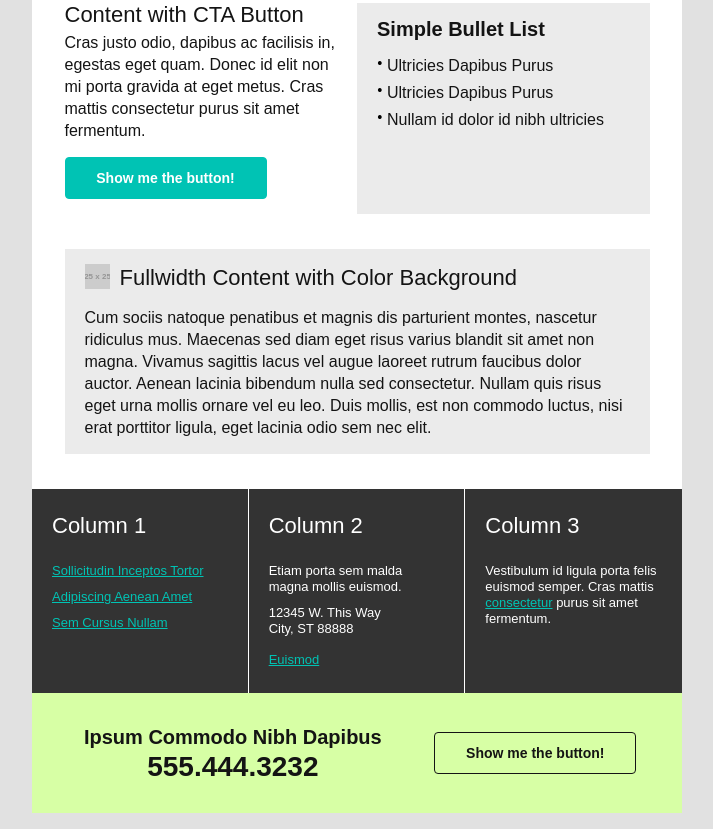
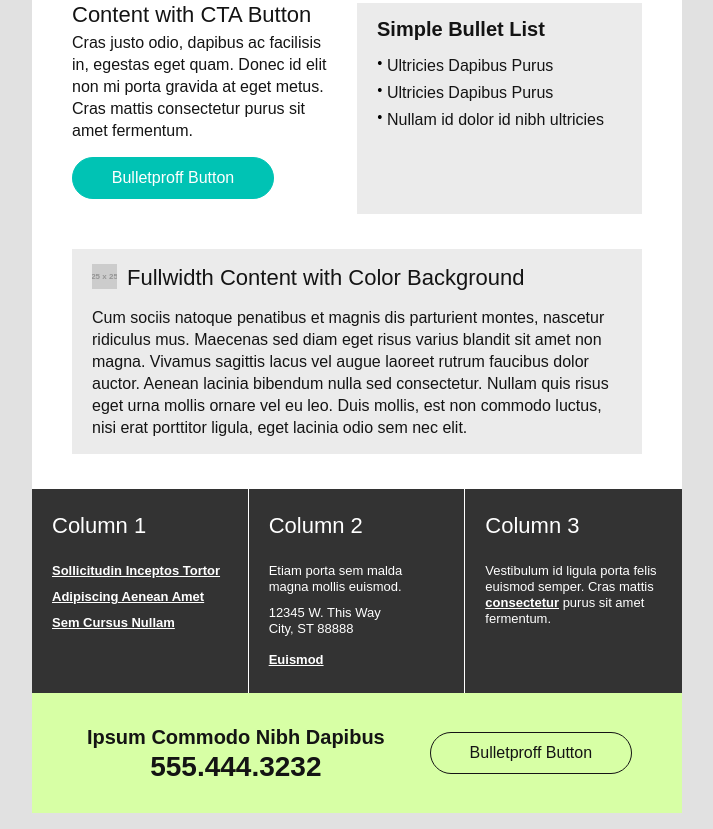
Before and after one commit to biz4riz/boilerplate-em, a plain HTML site: page index.html in a window 1280 px wide. Shown: the part 631-1460 px from the top of the page, without its empty margins (283-996 px from the left). Drawn offline with Linux system fonts and the light colour scheme; placeholder pictures from the web are drawn by us.

Commit message:
Standards Update
Updating columns to headings. Adding link styles for Gmail and Apple.
Adding bulletproof HTML buttons.

```diff
--- a/index.html
+++ b/index.html
@@ -7,17 +7,26 @@
 <meta name="viewport" content="width=device-width, initial-scale=1.0"/>
 
 <style>
+  th {
+    font-weight: normal;
+    text-align: left;
+  }
 
 	/* MOBILE STYLES */
 	@media screen and (max-width: 600px) {
 
-	    td[class=split] {
+			td.width5 {
+				height:auto !important;
+				width:5% !important;
+			}
+
+	    th.split {
 	    	float: left;
 	    	height:auto !important;
 	    	width:100% !important;
 	    }
 
-	    td[class=split-border] {
+	    th.split-border {
 		    border-right: none !important;
 		    border-bottom: 1px solid #ffffff !important;
 	    	float: left;
@@ -25,14 +34,14 @@
 	    	width:100% !important;
 	    }
 
-	    td[class=split-center] {
+	    th.split-center {
 	    	float: left;
 	    	height:auto !important;
 	    	text-align: center !important;
 	    	width:100% !important;
 	    }
 
-	    td[class=split-spacer] {
+	    th.split-spacer {
 	    	float: left;
 	    	font-size: 20px;
 	    	height: 20px !important;
@@ -41,27 +50,40 @@
 	    }
 	}
 	@media screen and (max-width: 650px) {
-	    table[class=wrap100], img[class=wrap100] {
+	    table.wrap100, img.wrap100 {
 	    	height:auto !important;
 	    	width:100% !important;
 	    }
-
-	    td[class=width5] {
-	    	height:auto !important;
-	    	width:5% !important;
-	    }
 	}
 
-	/* APPLE LINKS */
-	.apple_link a {
-		color: #141414;
-		text-decoration: underline;
-	}
-	.apple_link_white a {
-		color: #ffffff;
-		text-decoration: underline;
+  /* LINKS */
+	/* Default link colors and attributes */
+  p a,
+  span a,
+  u + #body span a:link,
+  u + #body span a:active,
+  u + #body p a,
+  u + #body p a:link,
+  u + #body p a:active,
+  #MessageViewBody p a,
+  a[x-apple-data-detectors] {
+    color:#141414 !important;
+    text-decoration:underline !important;
+    font-weight: bold !important;
   }
 
+	/* Secondary link colors and attributes */
+  p a.link-white,
+  span a.link-white,
+  u + #body span a.link-white:link,
+  u + #body span a.link-white:active,
+  u + #body p a.link-white,
+  u + #body p a.link-white:link,
+  u + #body p a.link-white:active,
+  #MessageViewBody p a.link-white,
+  span.link-white a[x-apple-data-detectors] {
+    color:#ffffff !important;
+  }
 </style>
 
 </head>
@@ -87,7 +109,7 @@
 								<td style="border-bottom:1px solid #e0e0e0;">
 									<table class="wrap100" align="center" border="0" cellpadding="0" cellspacing="0" width="100%">
 										<tr>
-											<td width="5%">&nbsp;</td>
+											<td width="40" class="width5">&nbsp;</td>
 											<td>
 												<table class="wrap100" align="center" border="0" cellpadding="0" cellspacing="0" width="100%">																								<!-- FULLWIDTH CONTENT -->
 													<tr>
@@ -110,7 +132,7 @@
 													<tr><td height="35" style="font-size:35px; line-height:35px; mso-line-height-rule:exactly;">&nbsp;</td></tr>
 												</table>
 											</td>
-											<td width="5%">&nbsp;</td>
+											<td width="40" class="width5">&nbsp;</td>
 										</tr>
 									</table>
 								</td>
@@ -121,7 +143,7 @@
 								<td>
 									<table class="wrap100" align="center" border="0" cellpadding="0" cellspacing="0" width="100%">
 										<tr>
-											<td width="5%">&nbsp;</td>
+											<td width="40" class="width5">&nbsp;</td>
 											<td>
 												<table class="wrap100" align="center" border="0" cellpadding="0" cellspacing="0" width="100%">
 													<!-- 2 COLUMNS -->
@@ -130,10 +152,10 @@
 															<table class="wrap100" align="center" border="0" cellpadding="0" cellspacing="0" width="100%">
 																<tr valign="top">
 																	<!-- COLUMN 1 - CONTENT / CTA BUTTON / SPACER RIGHT -->
-																	<td class="split" width="50%">
+																	<th class="split" width="50%">
 																		<table class="wrap100" align="center" border="0" cellpadding="0" cellspacing="0" width="100%">
 																			<tr>
-																				<td class="split">
+																				<th class="split">
 																					<table class="wrap100" align="center" border="0" cellpadding="0" cellspacing="0" width="100%">
 																						<tr>
 																							<td style="color:#141414; font-family:Arial, Helvetica, sans-serif; font-size:22px;">
@@ -148,19 +170,28 @@
 																						</tr>
 																						<tr><td height="15" style="font-size:15px; line-height:15px; mso-line-height-rule:exactly;">&nbsp;</td></tr>
 																						<tr>
-																							<td>
-																								<a href="#" style="background-color:#00c3b4; border:1px solid #00c3b4; border-radius:4px; color:#ffffff; display:inline-block; font-family:Arial, Helvetica, sans-serif; font-size:14px; font-weight:bold; line-height:40px; text-align:center; text-decoration:none; width:200px; -webkit-text-size-adjust:none; mso-hide:all;">Show me the button!</a>
+																							<td align="left">
+																								<!-- Bulletproof Button Outline (https://buttons.cm/). Update the button url and button text in both the [if mso]code snippet and the regular a tag.
+																								-->
+																								<div><!--[if mso]>
+																									<v:roundrect xmlns:v="urn:schemas-microsoft-com:vml" xmlns:w="urn:schemas-microsoft-com:office:word" class="btn-outline" href="tel:5555555555" style="height:40px;v-text-anchor:middle;width:200px;" arcsize="86%" strokecolor="#ffffff" fillcolor="#00c3b4">
+																										<w:anchorlock/>
+																										<center style="color:#D31245;font-family:sans-serif;font-size:16px;font-weight:normal;">Bulletproff Button</center>
+																									</v:roundrect>
+																								<![endif]--><a class="btn-outline" href="tel:5555555555"
+																								style="background-color:#00c3b4;border:1px solid #00c3b4;border-radius:30px;color:#ffffff;display:inline-block;font-family:sans-serif;font-size:16px;font-weight:normal;line-height:40px;text-align:center;text-decoration:none;width:200px;-webkit-text-size-adjust:none;mso-hide:all;">Bulletproff Button</a></div>
+																								<!-- end bulletproof button -->
 																							</td>
 																						</tr>
 																						<tr><td height="15" style="font-size:15px; line-height:15px; mso-line-height-rule:exactly;">&nbsp;</td></tr>
 																					</table>
-																				</td>
-																				<td class="split-spacer" width="20">&nbsp;</td>
+																				</th>
+																				<th class="split-spacer" width="20">&nbsp;</th>
 																			</tr>
 																		</table>
-																	</td>
+																	</th>
 																	<!-- COLUMN 2 - BG COLOR / SPACER RIGHT AND LEFT -->
-																	<td class="split" style="background:#ebebeb;" width="50%">
+																	<th class="split" style="background:#ebebeb;" width="50%">
 																		<table class="wrap100" align="center" border="0" cellpadding="0" cellspacing="0" width="100%">
 																			<tr>
 																				<td width="20">&nbsp;</td>
@@ -224,7 +255,7 @@
 																				<td width="20">&nbsp;</td>
 																			</tr>
 																		</table>
-																	</td>
+																	</th>
 																</tr>
 															</table>
 														</td>
@@ -269,7 +300,7 @@
 													</tr>
 												</table>
 											</td>
-											<td width="5%">&nbsp;</td>
+											<td width="40" class="width5">&nbsp;</td>
 										</tr>
 									</table>
 								</td>
@@ -281,7 +312,7 @@
 									<table class="wrap100" align="center" border="0" cellpadding="0" cellspacing="0" width="100%">
 										<tr valign="top">
 											<!-- COLUMN 1 -->
-											<td class="split-border" width="33.3%" style="background:#333333; border-right:1px solid #fff;">
+											<th class="split-border" width="33.3%" style="background:#333333; border-right:1px solid #fff;">
 												<table class="wrap100" align="center" border="0" cellpadding="0" cellspacing="0" width="100%">
 													<tr>
 														<td width="20">&nbsp;</td>
@@ -296,19 +327,19 @@
 																<tr><td height="25" style="font-size:25px; line-height:25px; mso-line-height-rule:exactly;">&nbsp;</td></tr>
 																<tr>
 																	<td style="color:#ffffff; font-family:Arial, Helvetica, sans-serif; font-size:13px;">
-																		<p style="line-height:16px; margin:0;"><a href="#" style="color:#00c3b4; text-decoration:underline;">Sollicitudin Inceptos Tortor</a></p>
+																		<p style="line-height:16px; margin:0;"><a href="#" class="link-white">Sollicitudin Inceptos Tortor</a></p>
 																	</td>
 																</tr>
 																<tr><td height="10" style="font-size:10px; line-height:10px; mso-line-height-rule:exactly;">&nbsp;</td></tr>
 																<tr>
 																	<td style="color:#ffffff; font-family:Arial, Helvetica, sans-serif; font-size:13px;">
-																		<p style="line-height:16px; margin:0;"><a href="#" style="color:#00c3b4; text-decoration:underline;">Adipiscing Aenean Amet</a></p>
+																		<p style="line-height:16px; margin:0;"><a href="#" class="link-white">Adipiscing Aenean Amet</a></p>
 																	</td>
 																</tr>
 																<tr><td height="10" style="font-size:10px; line-height:10px; mso-line-height-rule:exactly;">&nbsp;</td></tr>
 																<tr>
 																	<td style="color:#ffffff; font-family:Arial, Helvetica, sans-serif; font-size:13px;">
-																		<p style="line-height:16px; margin:0;"><a href="#" style="color:#00c3b4; text-decoration:underline;">Sem Cursus Nullam</a></p>
+																		<p style="line-height:16px; margin:0;"><a href="#" class="link-white">Sem Cursus Nullam</a></p>
 																	</td>
 																</tr>
 																<tr><td height="25" style="font-size:25px; line-height:25px; mso-line-height-rule:exactly;">&nbsp;</td></tr>
@@ -317,9 +348,9 @@
 														<td width="20">&nbsp;</td>
 													</tr>
 												</table>
-											</td>
+											</th>
 											<!-- COLUMN 2 -->
-											<td class="split-border" width="33.3%" style="background:#333333; border-right:1px solid #fff;">
+											<th class="split-border" width="33.3%" style="background:#333333; border-right:1px solid #fff;">
 												<table class="wrap100" align="center" border="0" cellpadding="0" cellspacing="0" width="100%">
 													<tr>
 														<td width="20">&nbsp;</td>
@@ -340,13 +371,13 @@
 																<tr><td height="10" style="font-size:10px; line-height:10px; mso-line-height-rule:exactly;">&nbsp;</td></tr>
 																<tr>
 																	<td style="color:#ffffff; font-family:Arial, Helvetica, sans-serif; font-size:13px;">
-																		<p style="line-height:16px; margin:0;"><span class="apple_link_white">12345 W. This Way<br />City, ST 88888</span></p>
+																		<p style="line-height:16px; margin:0;"><span class="link-white">12345 W. This Way<br />City, ST 88888</span></p>
 																	</td>
 																</tr>
 																<tr><td height="15" style="font-size:15px; line-height:15px; mso-line-height-rule:exactly;">&nbsp;</td></tr>
 																<tr>
 																	<td style="color:#ffffff; font-family:Arial, Helvetica, sans-serif; font-size:13px;">
-																		<p style="line-height:16px; margin:0;"><a href="#" style="color:#00c3b4; text-decoration:underline;">Euismod</a></p>
+																		<p style="line-height:16px; margin:0;"><a href="#" class="link-white">Euismod</a></p>
 																	</td>
 																</tr>
 																<tr><td height="25" style="font-size:25px; line-height:25px; mso-line-height-rule:exactly;">&nbsp;</td></tr>
@@ -355,9 +386,9 @@
 														<td width="20">&nbsp;</td>
 													</tr>
 												</table>
-											</td>
+											</th>
 											<!-- COLUMN 3 -->
-											<td class="split" width="33.3%" style="background:#333333;">
+											<th class="split" width="33.3%" style="background:#333333;">
 												<table class="wrap100" align="center" border="0" cellpadding="0" cellspacing="0" width="100%">
 													<tr>
 														<td width="20">&nbsp;</td>
@@ -372,7 +403,7 @@
 																<tr><td height="25" style="font-size:25px; line-height:25px; mso-line-height-rule:exactly;">&nbsp;</td></tr>
 																<tr>
 																	<td style="color:#ffffff; font-family:Arial, Helvetica, sans-serif; font-size:13px;">
-																		<p style="line-height:16px; margin:0;">Vestibulum id ligula porta felis euismod semper. Cras mattis <a href="#" style="color:#00c3b4; text-decoration:underline;">consectetur</a> purus sit amet fermentum.</p>
+																		<p style="line-height:16px; margin:0;">Vestibulum id ligula porta felis euismod semper. Cras mattis <a href="#" class="link-white">consectetur</a> purus sit amet fermentum.</p>
 																	</td>
 																</tr>
 																<tr><td height="25" style="font-size:25px; line-height:25px; mso-line-height-rule:exactly;">&nbsp;</td></tr>
@@ -381,7 +412,7 @@
 														<td width="20">&nbsp;</td>
 													</tr>
 												</table>
-											</td>
+											</th>
 										</tr>
 									</table>
 								</td>
@@ -391,7 +422,7 @@
 								<td style="background:#d7ffa5;">
 									<table class="wrap100" align="center" border="0" cellpadding="0" cellspacing="0" width="100%">
 										<tr>
-											<td width="5%">&nbsp;</td>
+											<td width="40" class="width5">&nbsp;</td>
 											<td>
 												<table class="wrap100" align="center" border="0" cellpadding="0" cellspacing="0" width="100%">
 													<tr><td height="30" style="line-height:30px; font-size:30px; mso-line-height-rule:exactly;">&nbsp;</td></tr>
@@ -399,7 +430,7 @@
 														<td>
 															<table class="wrap100" align="center" border="0" cellpadding="0" cellspacing="0" width="100%">
 																<tr valign="middle">
-																	<td class="split" width="">
+																	<th class="split" width="">
 																		<table class="wrap100" align="center" border="0" cellpadding="0" cellspacing="0" width="100%">
 																			<tr>
 																				<td style="color:#141414; font-family:Arial, Helvetica, sans-serif; font-size:20px; font-weight:bold; text-align:center;">
@@ -412,18 +443,26 @@
 																				</td>
 																			</tr>
 																		</table>
-																	</td>
-																	<td class="split-spacer" width="20">
-																	</td>
-																	<td class="split">
+																	</th>
+																	<th class="split-spacer" width="20">&nbsp;</th>
+																	<th class="split">
 																		<table class="wrap100" align="center" border="0" cellpadding="0" cellspacing="0" width="100%">
 																			<tr>
-																				<td style="text-align:center;">
-																					<a href="#" style="background-color:transparent; border:1px solid #141414; border-radius:4px; color:#141414; display:inline-block; font-family:Arial, Helvetica, sans-serif; font-size:14px; font-weight:bold; line-height:40px; text-align:center; text-decoration:none; width:200px; -webkit-text-size-adjust:none; mso-hide:all;">Show me the button!</a>
+																				<td align="center">
+																					<!-- Bulletproof Button Outline (https://buttons.cm/). Update the button url and button text in both the [if mso]code snippet and the regular a tag.
+																					-->
+																					<div><!--[if mso]>
+																						<v:roundrect xmlns:v="urn:schemas-microsoft-com:vml" xmlns:w="urn:schemas-microsoft-com:office:word" class="btn-outline" href="tel:5555555555" style="height:40px;v-text-anchor:middle;width:200px;" arcsize="86%" strokecolor="#141414" fillcolor="#d7ffa5">
+																							<w:anchorlock/>
+																							<center style="color:#D31245;font-family:sans-serif;font-size:16px;font-weight:normal;">Bulletproff Button</center>
+																						</v:roundrect>
+																					<![endif]--><a class="btn-outline" href="tel:5555555555"
+																					style="background-color:#d7ffa5;border:1px solid #141414;border-radius:30px;color:#141414;display:inline-block;font-family:sans-serif;font-size:16px;font-weight:normal;line-height:40px;text-align:center;text-decoration:none;width:200px;-webkit-text-size-adjust:none;mso-hide:all;">Bulletproff Button</a></div>
+																					<!-- end bulletproof button -->
 																				</td>
 																			</tr>
 																		</table>
-																	</td>
+																	</th>
 																</tr>
 															</table>
 														</td>
@@ -431,7 +470,7 @@
 													<tr><td height="30" style="line-height:30px; font-size:30px; mso-line-height-rule:exactly;">&nbsp;</td></tr>
 												</table>
 											</td>
-											<td width="5%">&nbsp;</td>
+											<td width="40" class="width5">&nbsp;</td>
 										</tr>
 									</table>
 								</td>
@@ -520,7 +559,7 @@
 								<td>
 									<table class="wrap100" align="center" border="0" cellpadding="0" cellspacing="0" width="100%">
 										<tr>
-											<td width="5%">&nbsp;</td>
+											<td width="40" class="width5">&nbsp;</td>
 											<td>
 												<table class="wrap100" align="center" border="0" cellpadding="0" cellspacing="0" width="100%">
 													<tr>
@@ -530,7 +569,7 @@
 													</tr>
 												</table>
 											</td>
-											<td width="5%">&nbsp;</td>
+											<td width="40" class="width5">&nbsp;</td>
 										</tr>
 									</table>
 								</td>
@@ -567,7 +606,10 @@
 						<table class="wrap100" align="center" border="0" cellpadding="0" cellspacing="0" width="100%">
 							<tr>
 								<td class="width5" width="1">&nbsp;</td>
-								<td class="split-center">
+								<td>
+									<table class="wrap100" align="center" border="0" cellpadding="0" cellspacing="0" width="100%">
+										<tr>
+											<th class="split-center">
 												<table class="wrap100" align="center" border="0" cellpadding="0" cellspacing="0" width="100%">
 													<tr>
 														<td style="color:#707070; font-family:Helvetica, Arial, sans-serif; font-size:13px;">
@@ -575,9 +617,9 @@
 														</td>
 													</tr>
 												</table>
-								</td>
-								<td class="split-spacer" width="50">&nbsp;</td>
-								<td class="split-center" width="178">
+											</th>
+											<th class="split-spacer" width="50">&nbsp;</th>
+											<th class="split-center" width="178">
 												<table class="wrap100" align="center" border="0" cellpadding="0" cellspacing="0" width="100%">
 													<tr>
 														<td>
@@ -603,6 +645,9 @@
 														</td>
 													</tr>
 												</table>
+											</th>
+										</tr>
+									</table>
 								</td>
 								<td class="width5" width="1">&nbsp;</td>
 							</tr>
```
Also changed, not shown: 1 other file. Lines whose indentation alone changed are shown as unchanged.
